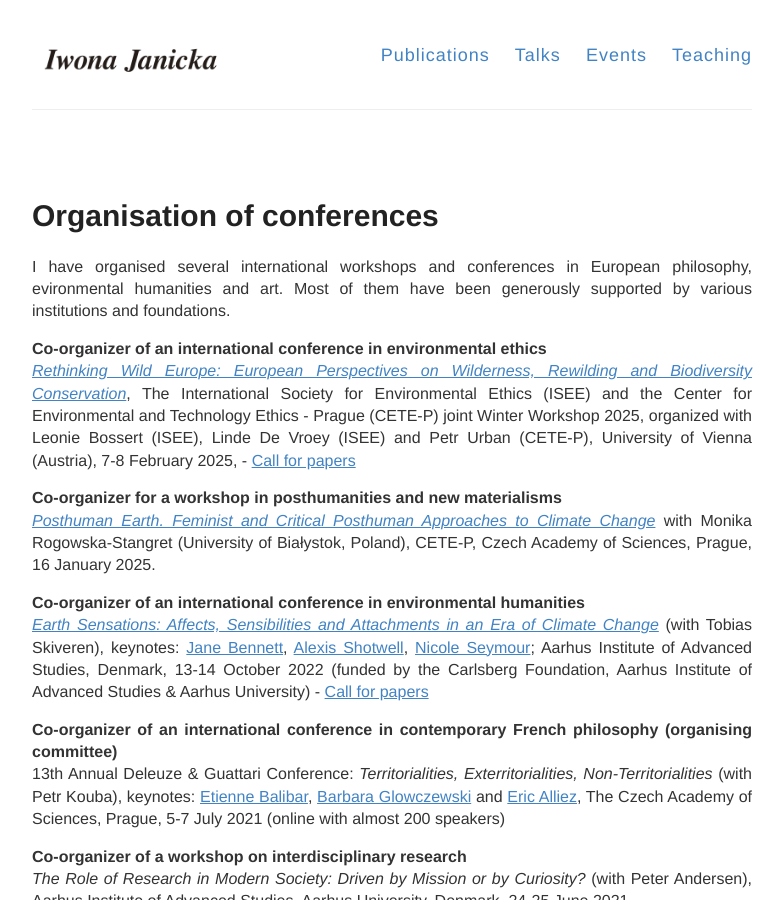
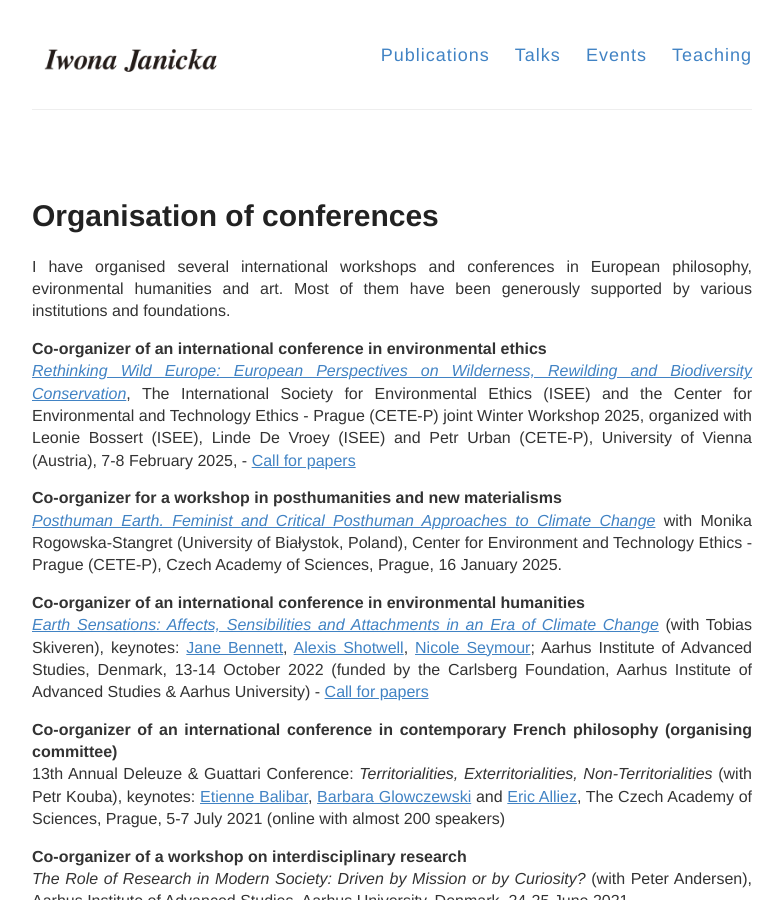
Before and after one commit to IJanicka/IJanicka.github.io, a Jekyll site: the page built from events.md, in a window 1280 px wide and 900 px high. Shown: the whole window, without its empty margins (248-1031 px from the left). Built offline with Jekyll 4.4.1, drawn with Linux system fonts in a browser that asks for light colours.

Commit message:
Update events.md

```diff
--- a/events.md
+++ b/events.md
@@ -12,7 +12,7 @@
 European Perspectives on Wilderness, Rewilding and Biodiversity Conservation</i></a>, The International Society for Environmental Ethics (ISEE) and the Center for Environmental and Technology Ethics - Prague (CETE-P) joint Winter Workshop 2025, organized with Leonie Bossert (ISEE), Linde De Vroey (ISEE) and Petr Urban (CETE-P), University of Vienna (Austria), 7-8 February 2025, - <a href="../articles/CfA-Rethinking Wild Europe-4.pdf" taget="_blank">Call for papers</a>
 
 **Co-organizer for a workshop in posthumanities and new materialisms**<br>
-<a href="https://cetep.eu/posthuman-earth-feminist-and-critical-posthuman-approaches-to-climate-change/" target="_blank"><i>Posthuman Earth. Feminist and Critical Posthuman Approaches to Climate Change</i></a> with Monika Rogowska-Stangret (University of Białystok, Poland), CETE-P, Czech Academy of Sciences, Prague, 16 January 2025.<br>
+<a href="https://cetep.eu/posthuman-earth-feminist-and-critical-posthuman-approaches-to-climate-change/" target="_blank"><i>Posthuman Earth. Feminist and Critical Posthuman Approaches to Climate Change</i></a> with Monika Rogowska-Stangret (University of Białystok, Poland), Center for Environment and Technology Ethics - Prague (CETE-P), Czech Academy of Sciences, Prague, 16 January 2025.<br>
 
 **Co-organizer of an international conference in environmental humanities**<br>
 <a href="https://aias.au.dk/events/earth-sensations" target="_blank"><i>Earth Sensations: Affects, Sensibilities and Attachments in an Era of Climate Change</i></a> (with Tobias Skiveren), keynotes: <a href="https://politicalscience.jhu.edu/directory/jane-bennett/" target="_blank">Jane Bennett</a>, <a href="https://alexisshotwell.com" target="_blank">Alexis Shotwell</a>, <a href="https://english.fullerton.edu/faculty/profile/n_seymour.aspx" target="_blank">Nicole Seymour</a>; Aarhus Institute of Advanced Studies, Denmark, 13-14 October 2022 (funded by the Carlsberg Foundation, Aarhus Institute of Advanced Studies & Aarhus University) - <a href="../articles/CfP_Conference_Earth Sensations_AIAS_AU_KN.pdf" taget="_blank">Call for papers</a>
```
